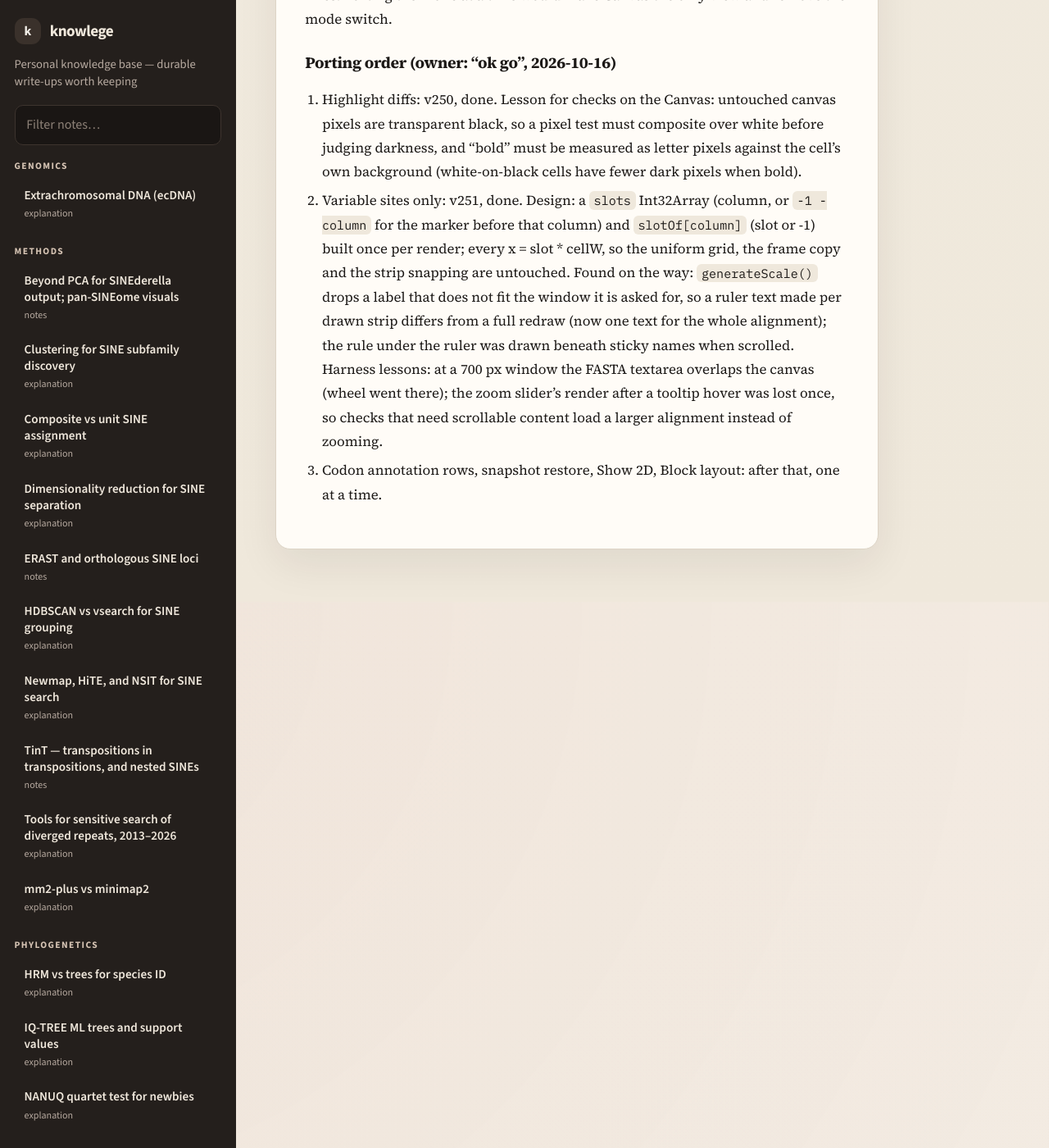
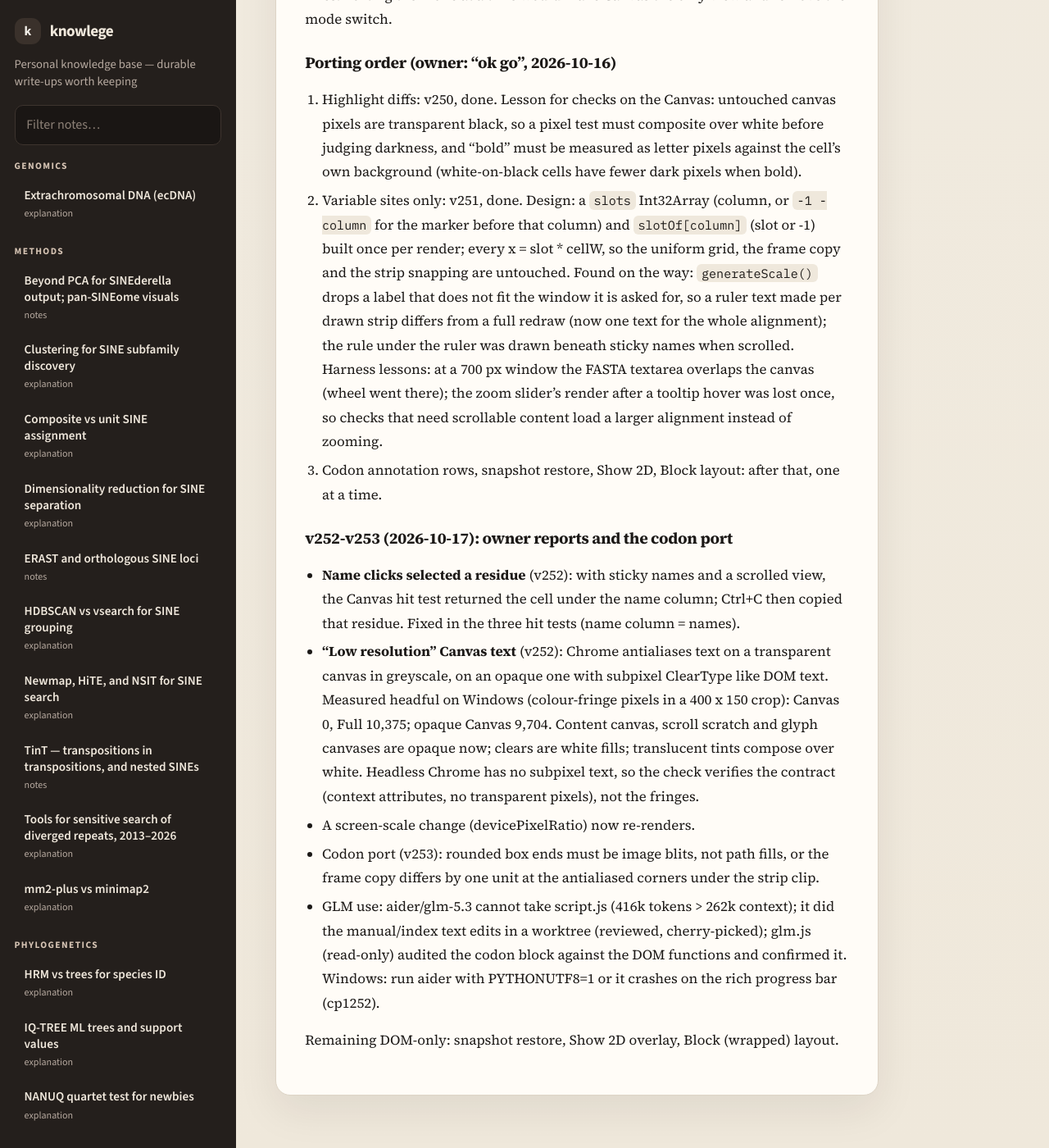
Before and after one commit to Toki-bio/knowlege, a Jekyll site: the page built from projects/viewalign-scroll-responsiveness-2026-10.md, in a window 1280 px wide and 1400 px high, scrolled down 9048 px. Shown: the whole window at 82% size. Built offline with Jekyll 4.4.1, drawn with Linux system fonts in a browser that asks for light colours; some of the changed text lies outside the part shown.

Commit message:
ViewAlign scroll note: v252-v253 (name click, ClearType, codon port, GLM use)
Co-Authored-By: Claude Fable 5.1 <noreply@anthropic.com>

```diff
--- a/projects/viewalign-scroll-responsiveness-2026-10.md
+++ b/projects/viewalign-scroll-responsiveness-2026-10.md
@@ -248,7 +248,7 @@ against DOM spans and has not been ported:
 |---|---|
 | Show 2D (block mask overlay, `renderBlockMaskOverlay`) | not drawn |
 | var-sites mode: hiding invariant columns | **ported in v251** (2026-10-17): slot layout (shown columns + marker cells) used by drawing, overlay, hit-testing, tooltips and jumps |
-| codon mode: amino-acid annotation rows below each sequence | only the AA track is drawn |
+| codon mode: amino-acid annotation rows below each sequence | **ported in v253** (2026-10-17): stop cells, syn/nonsyn underlines, codon boxes, frameshift marks, frame tags, AA only; colours read from the stylesheet via probe elements |
 | snapshots | restore into Full/Block |
 | Block (wrapped) layout | Canvas is a single unwrapped grid |
 | Highlight diffs (dim conserved columns to 40 %) | **ported in v250** (2026-10-16): per-cell `globalAlpha` 0.4 and bold glyph variant in `drawRegion`, consensus and ruler included; frame copy unaffected |
@@ -273,3 +273,24 @@ a time would make Canvas the only view and remove the mode switch.
    there); the zoom slider's render after a tooltip hover was lost once, so checks that need
    scrollable content load a larger alignment instead of zooming.
 3. Codon annotation rows, snapshot restore, Show 2D, Block layout: after that, one at a time.
+
+### v252-v253 (2026-10-17): owner reports and the codon port
+
+- **Name clicks selected a residue** (v252): with sticky names and a scrolled view, the Canvas
+  hit test returned the cell under the name column; Ctrl+C then copied that residue. Fixed in
+  the three hit tests (name column = names).
+- **"Low resolution" Canvas text** (v252): Chrome antialiases text on a transparent canvas in
+  greyscale, on an opaque one with subpixel ClearType like DOM text. Measured headful on
+  Windows (colour-fringe pixels in a 400 x 150 crop): Canvas 0, Full 10,375; opaque Canvas
+  9,704. Content canvas, scroll scratch and glyph canvases are opaque now; clears are white
+  fills; translucent tints compose over white. Headless Chrome has no subpixel text, so the
+  check verifies the contract (context attributes, no transparent pixels), not the fringes.
+- A screen-scale change (devicePixelRatio) now re-renders.
+- Codon port (v253): rounded box ends must be image blits, not path fills, or the frame copy
+  differs by one unit at the antialiased corners under the strip clip.
+- GLM use: aider/glm-5.3 cannot take script.js (416k tokens > 262k context); it did the
+  manual/index text edits in a worktree (reviewed, cherry-picked); glm.js (read-only) audited
+  the codon block against the DOM functions and confirmed it. Windows: run aider with
+  PYTHONUTF8=1 or it crashes on the rich progress bar (cp1252).
+
+Remaining DOM-only: snapshot restore, Show 2D overlay, Block (wrapped) layout.
```
